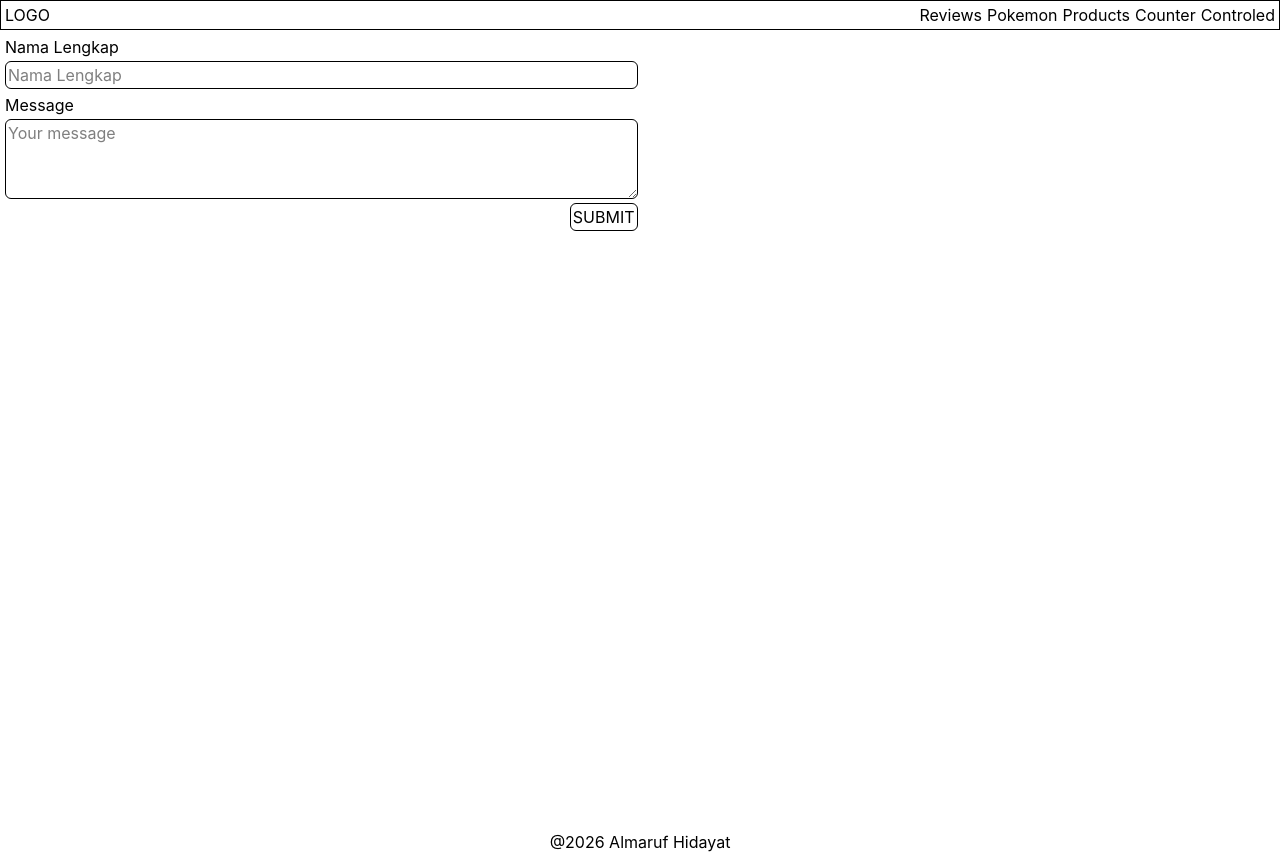
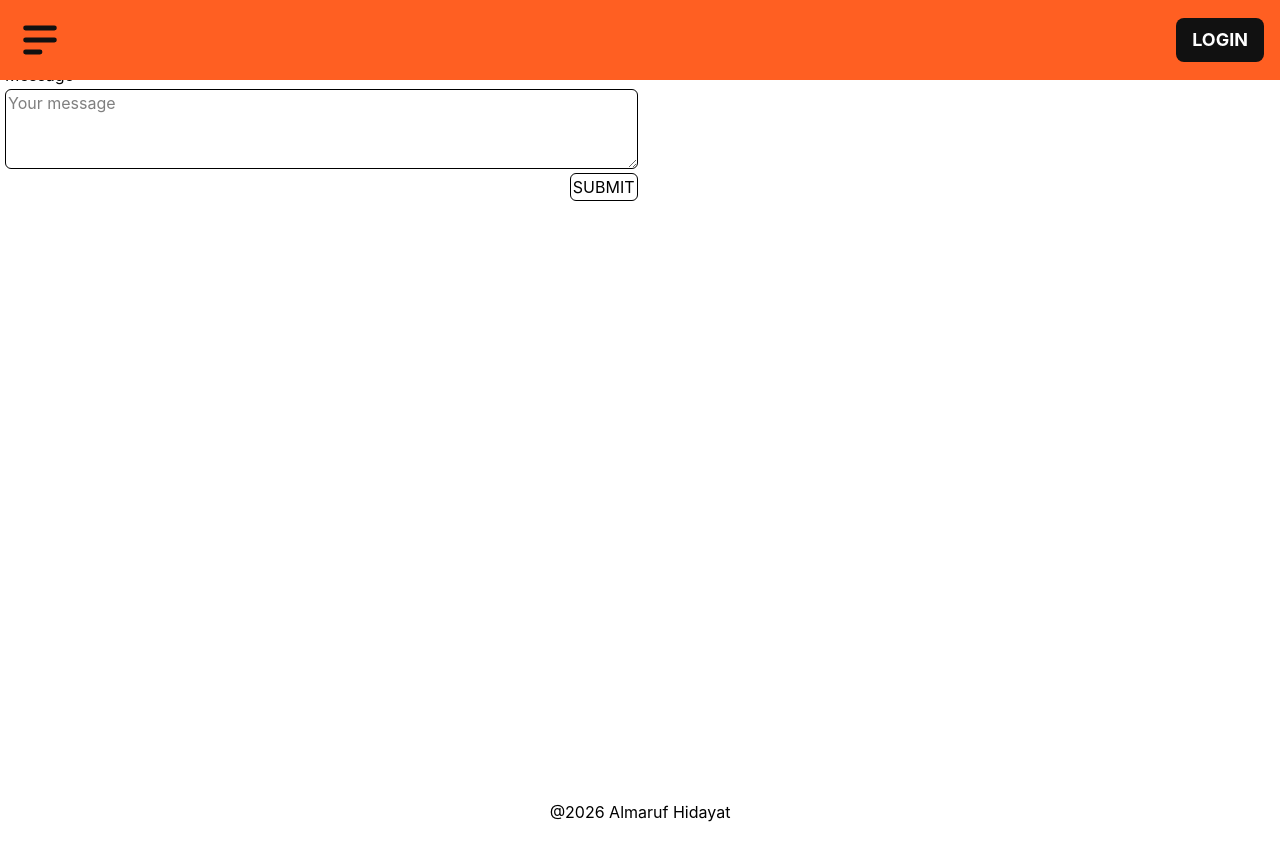
Before and after one commit to almarufh/koda-b9-react, a React (Vite) app: page /reviews in a window 1280 px wide. After the commit the page ends 824 px from the top, so only its background shows below. Built offline with nearby package versions, Linux system fonts and the light colour scheme.

Commit message:
feat: humberger menu navbar

```diff
--- a/src/components/Header.jsx
+++ b/src/components/Header.jsx
@@ -1,6 +1,14 @@
-import { Link} from "react-router"
-
+import { useContext, useState } from "react"
+import { NavLink, useNavigate} from "react-router"
+import users from "../context/usersContext.js"
+import { HiMenuAlt2 } from "react-icons/hi"
+import { useForm } from "react-hook-form"
 function Header() {
+    const {state, dispatch} = useContext(users)
+    const [profile, setProfile] = useState(true)
+    const {register, handleSubmit} = useForm()
+    const [nav, setNav] = useState(false)
+    const navigate = useNavigate()
     let navLink = [
         {
             link: "/reviews",
@@ -21,28 +29,126 @@ function Header() {
         {
             link: "/control",
             name: "Controled"
+        },
+        {
+            link: "/newpokemon",
+            name: "New Pokemon"
         }
     ]
 
+    const fileToBase64 = (file) => {
+        return new Promise((resolve, reject) => {
+            const reader = new FileReader();
+            reader.readAsDataURL(file);
+            reader.onload = () => resolve(reader.result);
+            reader.onerror = (error) => reject(error);
+        });
+    };
+
+    async function changeProfile(formData) {
+        try {
+            let base64Profile = state.actived?.profile || "";
+
+            if (formData.profile && formData.profile[0]) {
+                base64Profile = await fileToBase64(formData.profile[0]);
+            }
+
+            const payload = {
+                name: formData.name,
+                profile: base64Profile
+            };
+            // console.log(payload)
+
+            dispatch({ type: "UPDATE", payload });
+            console.log(state)
+
+        } catch (error) {
+            console.error("Gagal mengonversi file gambar:", error);
+        }
+    }
+
   return (
     <header
-        className='border w-full flex justify-between px-4 py-2'
+        className='fixed w-full h-80 flex items-center justify-between py-18 px-16 bg-primary'
     >
-        <div id="logo">
-            <span>LOGO</span>
+        <div
+            className="order-2 flex items-center gap-16"
+        >
+            {state.actived.email
+            ?
+            <>
+            <span className="flex font-bold text-2xl text-dark">{state.actived?.name?.toUpperCase()}</span>
+            <div className="h-75 w-75 bg-thirty rounded-full overflow-hidden flex items-center justify-center">
+                <img src={`data:${state.actived.profile}`} />
+            </div>
+            {profile &&
+            <div className="bg-orange-50 border border-border-header  w-5/10 fixed top-85 right-[1%] flex items-center justify-center py-20 rounded-xl">
+            <form
+                onSubmit={handleSubmit(changeProfile)}
+                className="flex flex-col gap-10"
+            >
+                <div className="flex flex-col items-center">
+                    <label htmlFor="profile" className="">
+                        <div className="h-200 w-200 bg-thirty border border-border-header rounded-full overflow-hidden flex items-center justify-center">
+                            <img src={`data:${state.actived.profile}`} alt="" className="object-cover" />
+                        </div>
+                    </label>
+                    <input
+                        type="file"
+                        {...register("profile")}
+                        className="hidden"
+                        id="profile"
+                    />
+                </div>
+                <div className="flex flex-col gap-2 text-primary font-bold">
+                    <label htmlFor="name">Nama Lengkap</label>
+                    <input
+                        className={`outline-none border border-border-header px-8 py-6 round-8 text-dark`}
+                        type="text"
+                        {...register("name")}
+                        id="name"
+                        defaultValue={state.actived.email}
+                    />
+                </div>
+                <button className="text-xl font-bold px-8 py-4 w-fit self-center round-8 bg-primary">Submit</button>
+            </form>
+
+            </div>}
+            </>
+
+            : <span
+                onClick={()=> {
+                    navigate("/auth/login")
+                }}
+                className="text-lg font-bold bg-dark px-16 py-8 round-8 text-light cursor-pointer">LOGIN</span>}
         </div>
-        <nav>
-            <ul
-                className="flex gap-5"
+        <nav
+            className="order-1 flex"
+        >
+            <HiMenuAlt2
+                className="text-dark text-5xl cursor-pointer"
+                onClick={()=> {
+                    setNav(!nav)
+                }}
+            />
+
+            {nav && <ul
+                className="flex flex-col fixed top-75 left-16 bg-dark rounded-xl pr-20 py-8"
             >
-                {navLink.map((res)=> {
+                {navLink.map((res, idx)=> {
                     return (
-                        <li key={res.id}>
-                            <Link to={res.link}>{res.name}</Link>
+                        <li key={idx} className="px-16 py-8 text-md font-bold text-primary">
+                            <NavLink
+                                className={({ isActive }) =>
+                                   `${
+                                   isActive ? "bg-primary6 text-primary" : "text-light"
+                                   }`
+                               }
+                                to={res.link}>{res.name}</NavLink>
                         </li>
                     )
                 })}
-            </ul>
+            </ul>}
         </nav>
     </header>
   )
--- a/src/context/UsersProvider.jsx
+++ b/src/context/UsersProvider.jsx
@@ -1,20 +1,28 @@
-import { useReducer } from "react"
+import { useReducer, useEffect } from "react"
 import users from "./usersContext.js"
 import { load, save } from "../utils/localStorage.js"
 
 const initialState = {
-    actived: {},
-    users: [{}]
+    actived: load("actived") || {},
+    users: load("users") || []
 }
 
-function UsersProvider({children}) {
+function UsersProvider({ children }) {
     const [state, dispatch] = useReducer((prevState, actions) => {
         switch (actions.type) {
             case "LOGIN":
-
                 return {
                     ...prevState,
                     actived: actions.payload
+                }
+            case "UPDATE":
+                return {
+                    ...prevState,
+                    actived: {
+                        ...prevState.actived,
+                        name: actions.payload.name || actions.payload.email,
+                        profile: actions.payload.profile
+                    }
                 }
             case "REGISTER":
                 return {
@@ -27,14 +35,19 @@ function UsersProvider({children}) {
             case "LOGOUT":
                 return {
                     ...prevState,
-                    actived: initialState.actived
+                    actived: {}
                 }
             default:
-                break;
+                return prevState
         }
     }, initialState)
 
-    return(
+    useEffect(() => {
+        save("users", state.users)
+        save("actived", state.actived)
+    }, [state.users, state.actived])
+
+    return (
         <users.Provider
             value={{
                 state,
```
